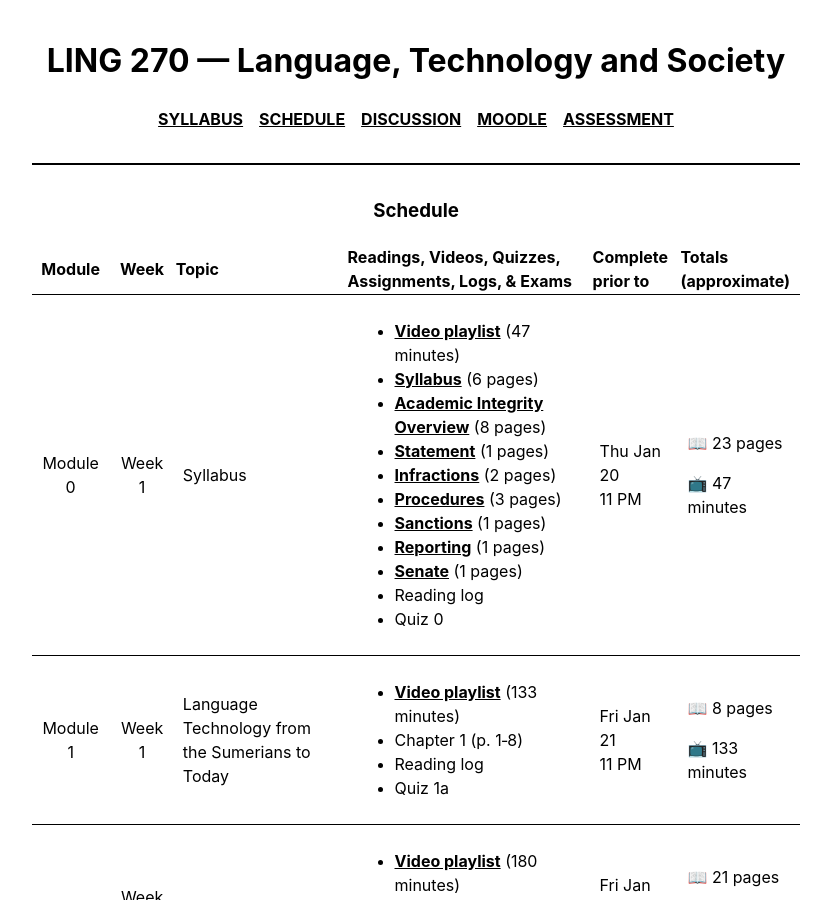
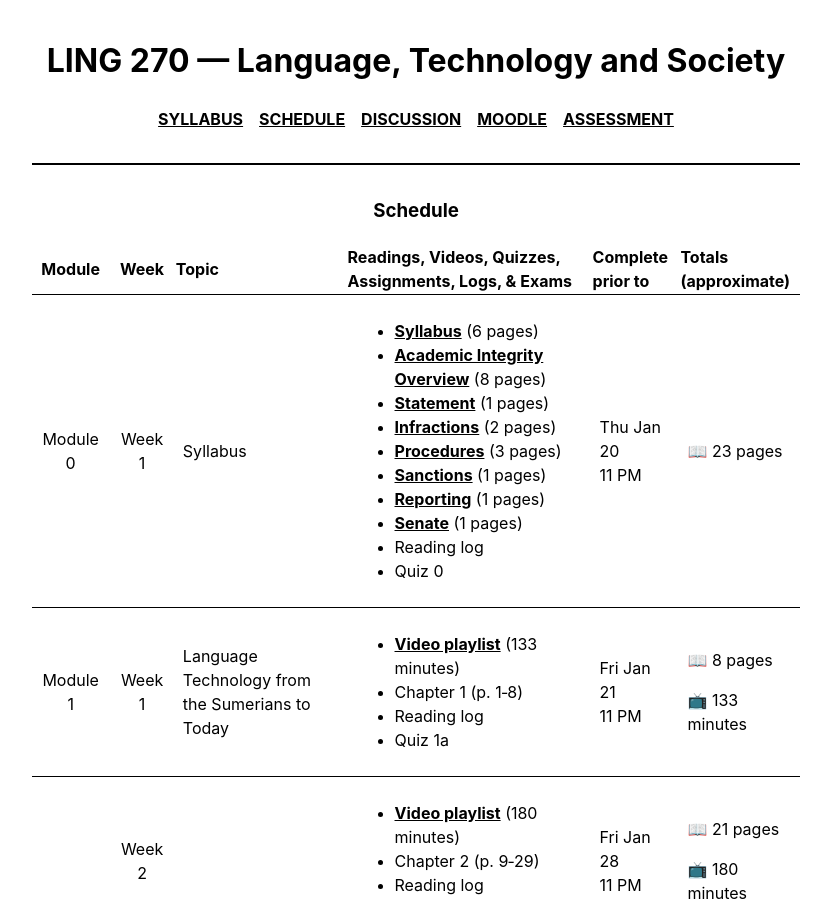
Before and after one commit to 2022-Spring-LING-270/2022-Spring-LING-270.github.io, a Jekyll site: the page built from schedule.md, in a window 1280 px wide and 900 px high. Shown: the whole window, without its empty margins (224-1055 px from the left). Built offline with Jekyll 4.4.1, drawn with Linux system fonts in a browser that asks for light colours.

Commit message:
remove first playlist from schedule

```diff
--- a/_data/schedule.yaml
+++ b/_data/schedule.yaml
@@ -4,12 +4,6 @@
   date: "2022-01-20 23:59 CDT"
   title: "Syllabus"
   reading:
-    -
-     title: "Video playlist"
-     url: "https://www.youtube.com/playlist?list=PLydysiDoFy5XD5s3KogCZyX81etFT8Wp2"
-     length:
-       value: "47"
-       unit: "minutes"
     -
      title: "Syllabus"
      url: ..
```
Also changed, not shown: README.md.
